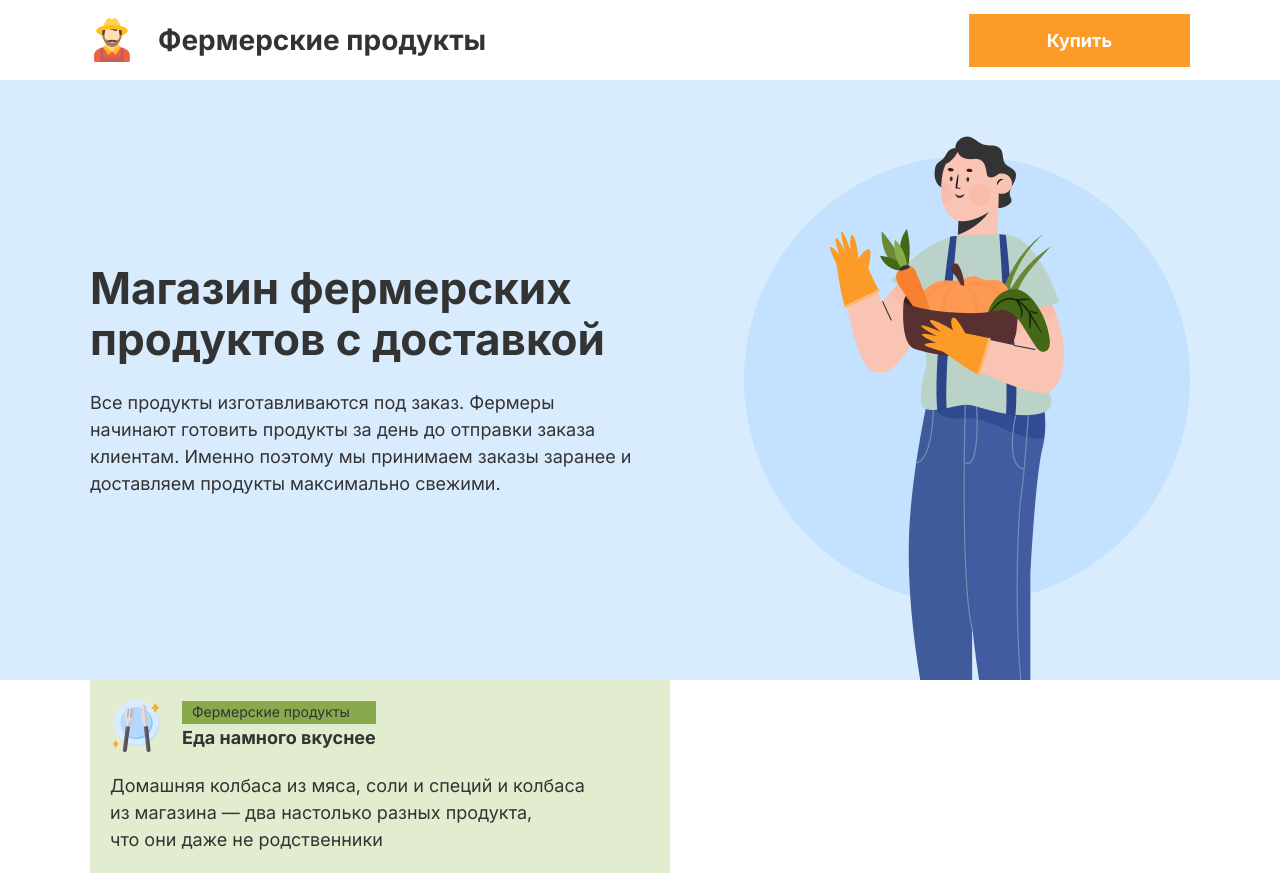
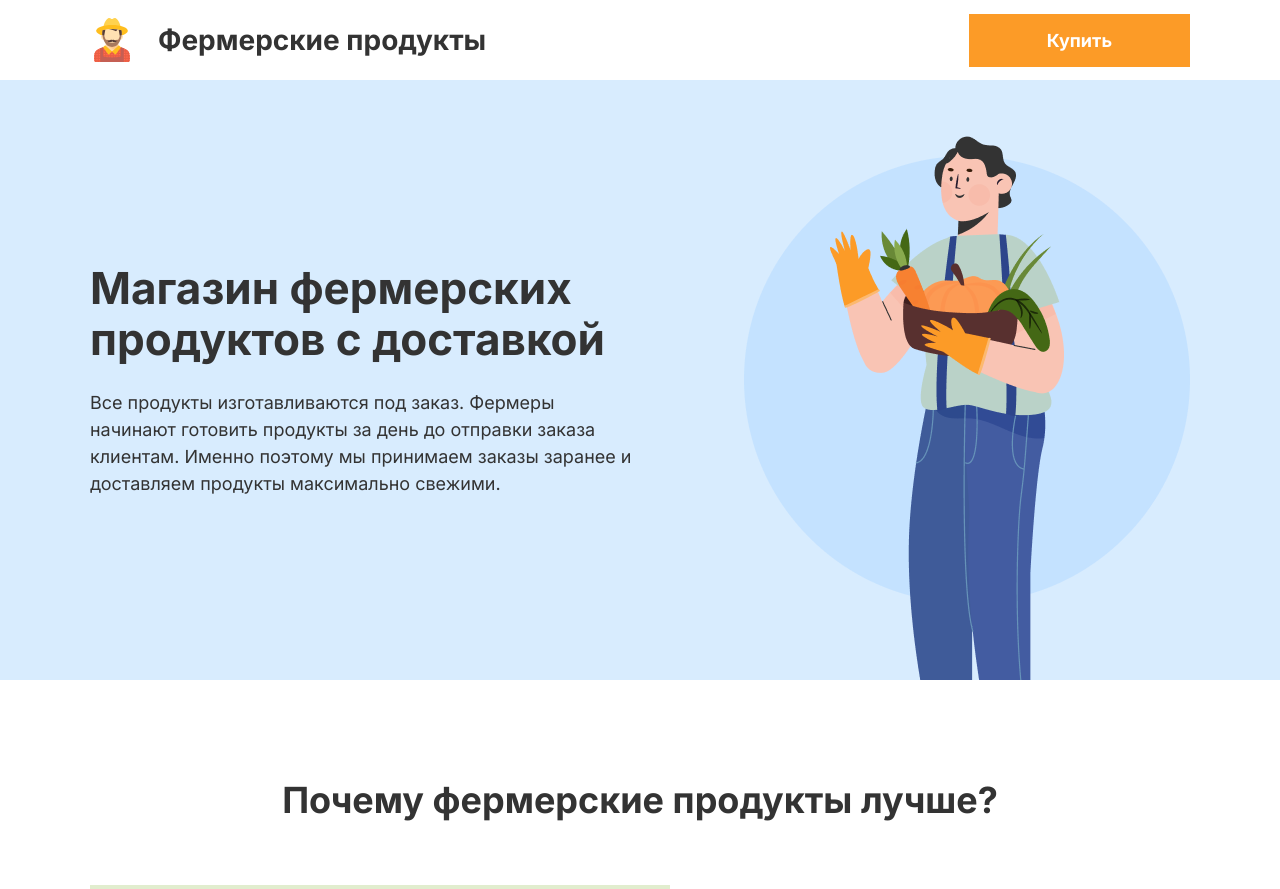
Before and after one commit to Chackmoole/farm-shop, a React (Create React App) app: page / in a window 1280 px wide. Shown: the top 889 px of the page. Built offline with nearby package versions, Linux system fonts and the light colour scheme.

Commit message:
Стилизация блока features

```diff
--- a/src/components/blocks/features/features-style.css
+++ b/src/components/blocks/features/features-style.css
@@ -1,8 +1,17 @@
-.feature {
+.features {
+  display: flex;
+  flex-direction: column;
+  align-items: center;
+  padding: 100px 0;
+}
+
+.features__title {
+  margin-bottom: 64px;
 }
 
 .features__list {
+  width: 100%;
   list-style-type: none;
-  margin: 0;
+  margin: 0 0 64px;
   padding: 0;
 }
--- a/src/components/blocks/features/features.jsx
+++ b/src/components/blocks/features/features.jsx
@@ -1,13 +1,20 @@
-import "./features-style.css";
 import { FeaturesCard } from "./features-card/features-card";
 import { PageWrapper } from "../../layout/page-wrapper/page-wrapper";
+import { Title, TitleVariants } from "../../ui/title/title";
+import { Button } from "../../ui/button/button";
+import "./features-style.css";
+
 export const Features = () => {
   return (
     <PageWrapper>
       <section className="features">
+        <Title variant={TitleVariants.h2} className="features__title">
+          Почему фермерские продукты лучше?
+        </Title>
         <ul className="features__list">
           <FeaturesCard />
         </ul>
+        <Button>Купить</Button>
       </section>
     </PageWrapper>
   );
```
